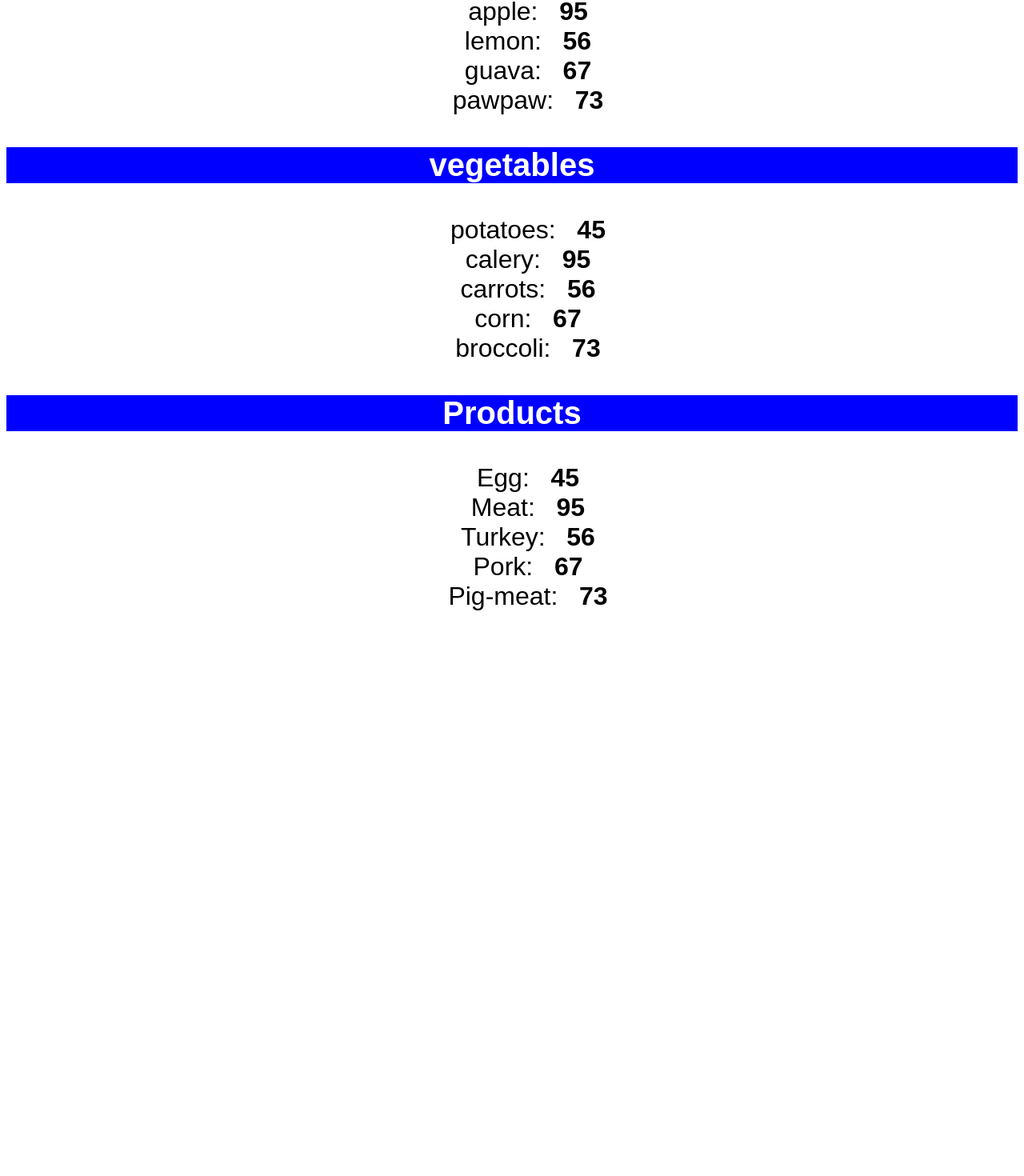
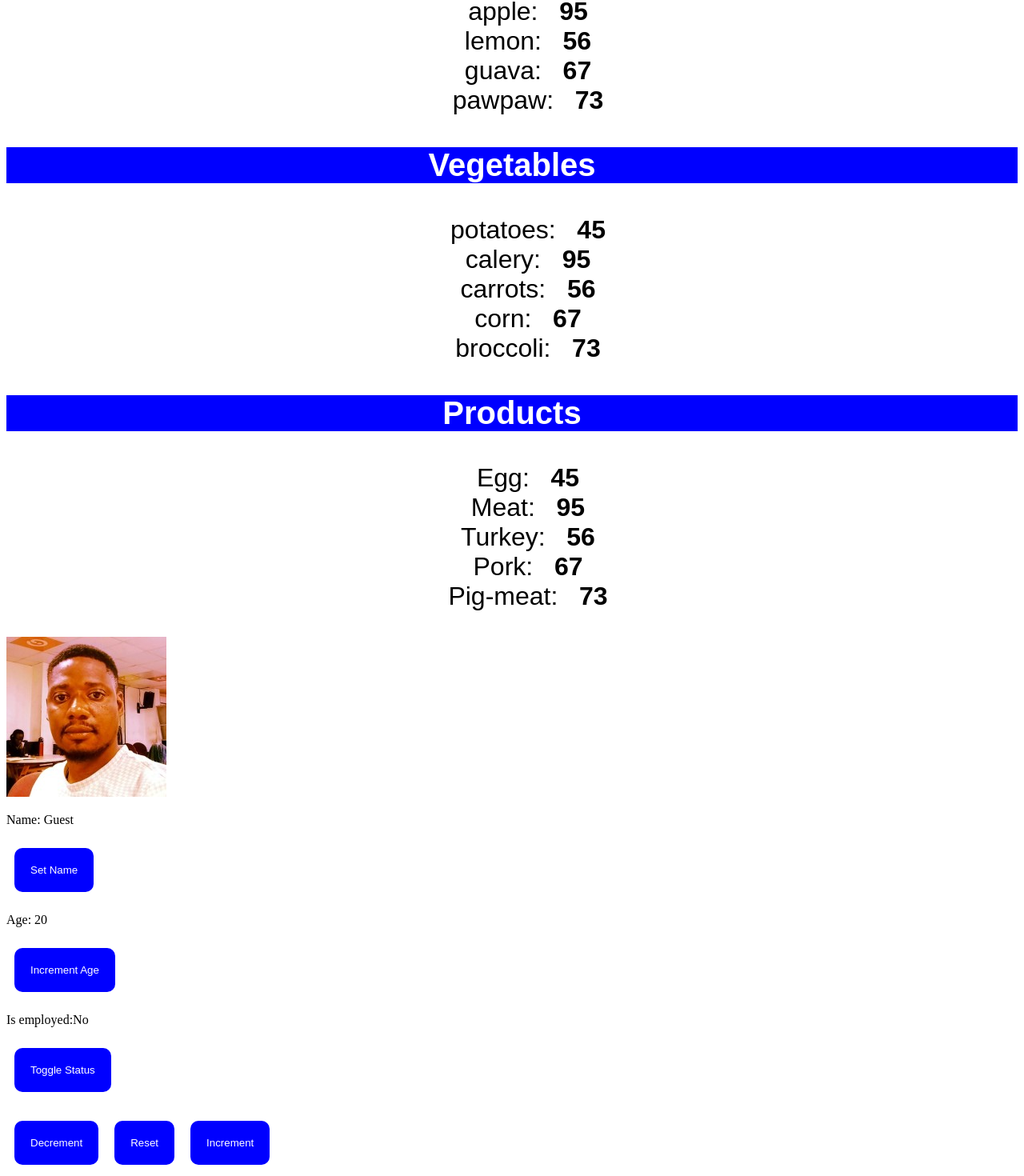
Before and after one commit to Jesemeil/JavaScriptProjects, a React (Vite) app in the folder my-react-app/: page / in a window 1280 px wide. Shown: the part 1278-2748 px from the top of the page at 80% size. Before the commit the page ends 2074 px from the top, so only its background shows below. Built offline with nearby package versions, Linux system fonts and the light colour scheme.

Commit message:
Added Counter

```diff
--- a/my-react-app/src/App.jsx
+++ b/my-react-app/src/App.jsx
@@ -7,6 +7,9 @@ import UserGreeting from "./UserGreeting";
 import List from "./List";
 import List1 from "./List1";
 import List2 from "./List2";
+import ProfilePicture from "./ProfilePicture";
+import MyComponent from "./MyComponent";
+import Counter from "./Counter";
 
 function App() {
   const fruits = [
@@ -48,9 +51,14 @@ function App() {
       <UserGreeting />
       <List />
       <List1 />
-      <List2 items={fruits} category="Fruits" />
-      <List2 items={vegetables} category="vegetables" />
-      <List2 items={products} category="Products" />
+      {fruits.length > 0 && <List2 items={fruits} category="Fruits" />}
+      {vegetables.length > 0 && (
+        <List2 items={vegetables} category="Vegetables" />
+      )}
+      {products.length > 0 && <List2 items={products} category="Products" />}
+      <ProfilePicture />
+      <MyComponent />
+      <Counter />
     </>
   );
 }
--- a/my-react-app/src/Button/Button.jsx
+++ b/my-react-app/src/Button/Button.jsx
@@ -1,4 +1,21 @@
 function Button() {
-  return <button>Click me</button>;
+  let count = 0;
+  const handleClick1 = (name) => {
+    if (count < 3) {
+      count++;
+      console.log(`${name} clicked me ${count} time/s`);
+    } else {
+      console.log(`${name} Stop clicking me `);
+    }
+  };
+
+  const handleClick2 = (e) => (e.target.textContent = `Ouch!!`);
+
+  return (
+    <>
+      <button onClick={() => handleClick1("AJCode")}>Click me 😊</button>
+      <button onClick={(e) => handleClick2(e)}>Click me2 😊</button>
+    </>
+  );
 }
 export default Button;
--- /dev/null
+++ b/my-react-app/src/Counter.jsx
@@ -0,0 +1,33 @@
+import React, { useState } from "react";
+function Counter() {
+  const { count, setCount } = useState(0);
+
+  const increment = () => {
+    setCount(count + 1);
+  };
+
+  const decrement = () => {
+    setCount(count - 1);
+  };
+
+  const reset = () => {
+    setCount(0);
+  };
+
+  return (
+    <div className="counter-container">
+      <p className="counter-display">{count}</p>
+      <button className="counter-button" onClick={decrement}>
+        Decrement
+      </button>
+      <button className="counter-button" onClick={reset}>
+        Reset
+      </button>
+      <button className="counter-button" onClick={increment}>
+        Increment
+      </button>
+    </div>
+  );
+}
+
+export default Counter;
--- a/my-react-app/src/List2.jsx
+++ b/my-react-app/src/List2.jsx
@@ -1,3 +1,4 @@
+import PropTypes from "prop-types";
 function List2(props) {
   const category = props.category;
   const itemList = props.items;
@@ -15,4 +16,18 @@ function List2(props) {
     </>
   );
 }
+List2.propTypes = {
+  category: PropTypes.string,
+  items: PropTypes.arrayOf(
+    PropTypes.shape({
+      id: PropTypes.number,
+      name: PropTypes.string,
+      calories: PropTypes.number,
+    })
+  ),
+};
+List2.defaultProps = {
+  category: "Category",
+  items: "[]",
+};
 export default List2;
--- /dev/null
+++ b/my-react-app/src/MyComponent.jsx
@@ -0,0 +1,33 @@
+import React, { useState } from "react";
+
+function MyComponent() {
+  const [name, setName] = useState("Guest");
+  const [age, setAge] = useState(20);
+  const [isEmployed, setIsEmpoyed] = useState(false);
+
+  const updateName = () => {
+    setName("Aghogho");
+  };
+
+  const incrementAge = () => {
+    setAge(age + 1);
+  };
+
+  const toggleEmployedStatus = () => {
+    setIsEmpoyed(!isEmployed);
+  };
+
+  return (
+    <div>
+      <p>Name: {name}</p>
+      <button onClick={updateName}>Set Name</button>
+
+      <p>Age: {age}</p>
+      <button onClick={incrementAge}>Increment Age</button>
+
+      <p>Is employed:{isEmployed ? "Yes" : "No"}</p>
+      <button onClick={toggleEmployedStatus}>Toggle Status</button>
+    </div>
+  );
+}
+export default MyComponent;
--- /dev/null
+++ b/my-react-app/src/ProfilePicture.jsx
@@ -0,0 +1,7 @@
+function ProfilePicture() {
+  const imageUrl = "./src/assets/AJ.jpg";
+
+  const handleClick = (e) => (e.target.style.display = "none");
+  return <img onClick={(e) => handleClick(e)} src={imageUrl}></img>;
+}
+export default ProfilePicture;
```
